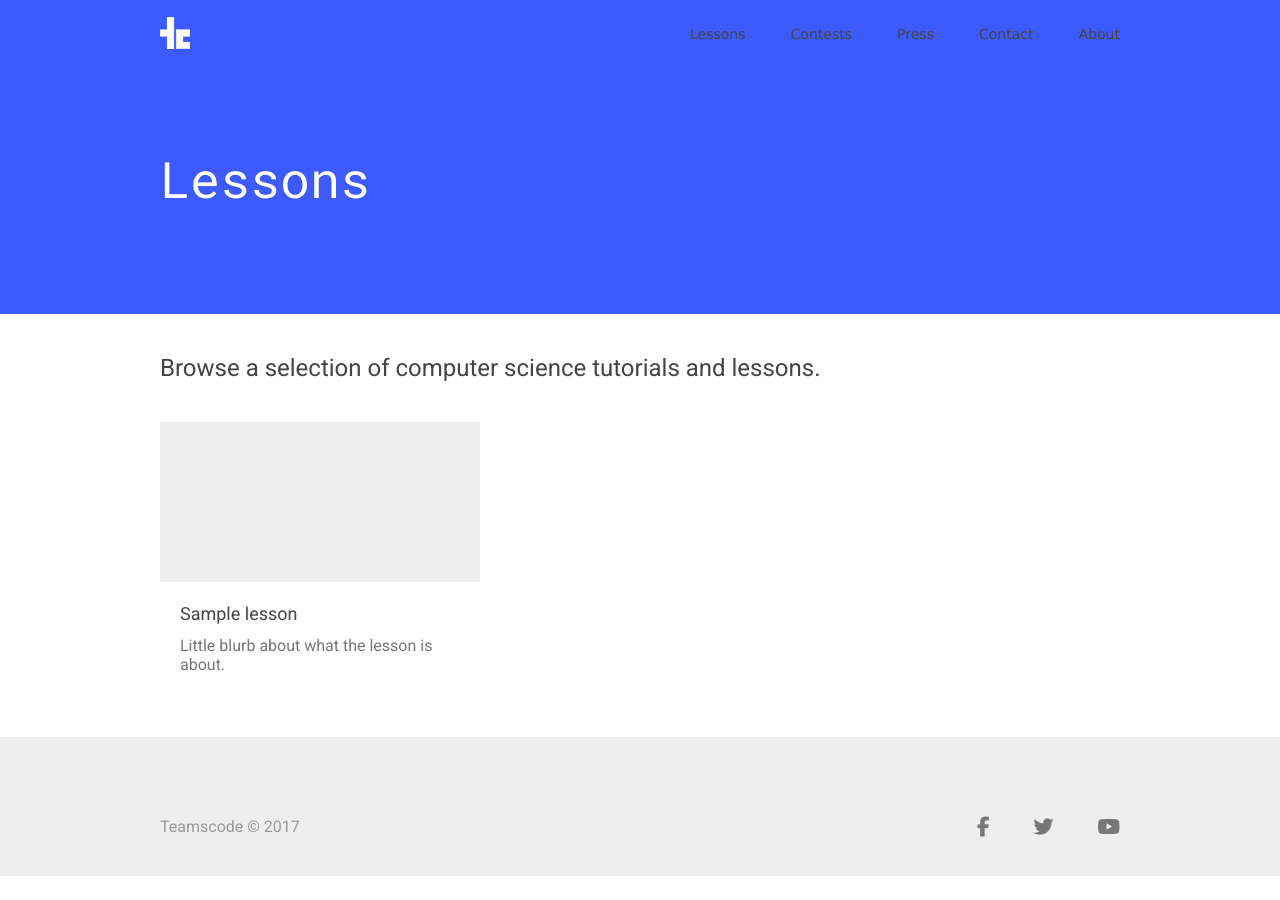
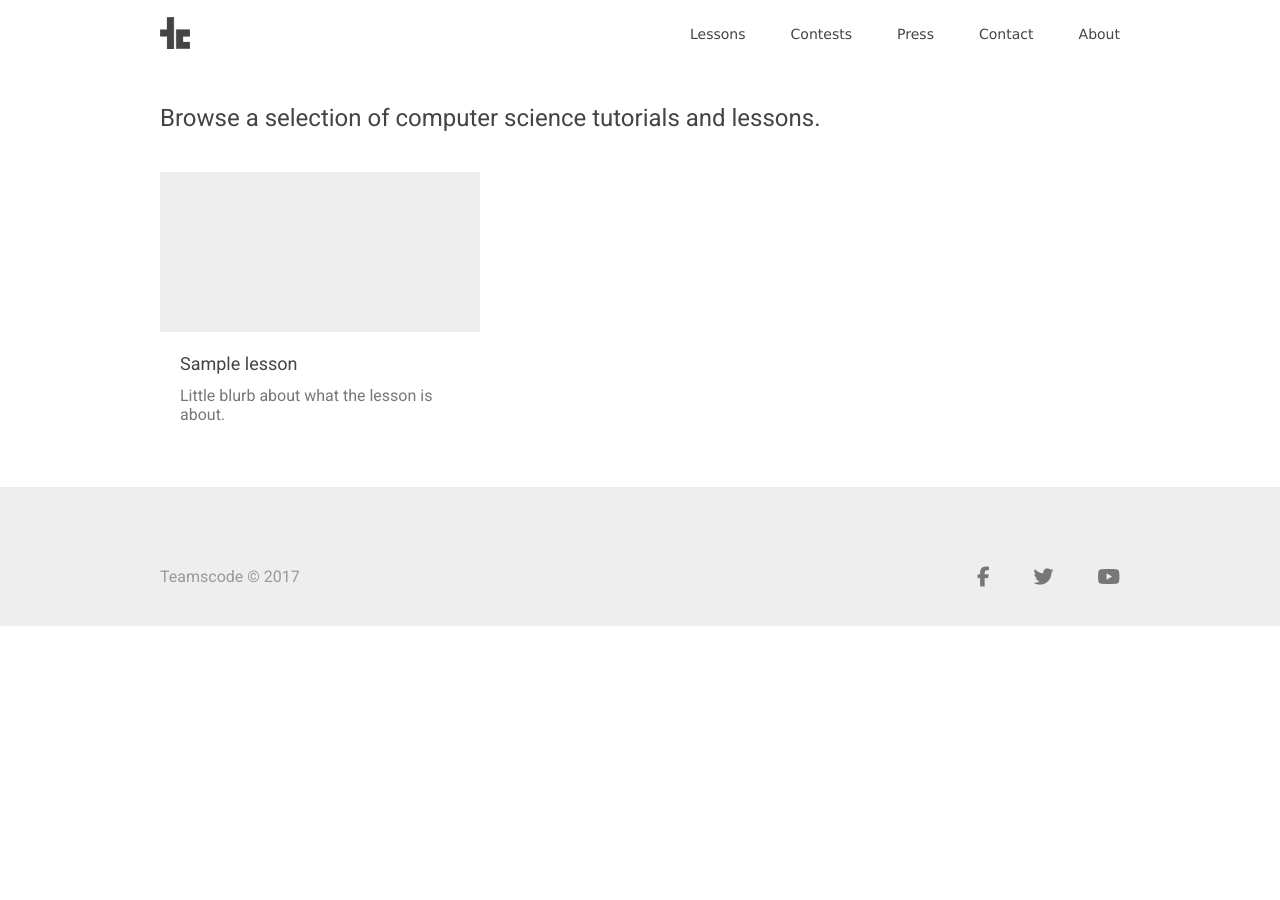
Before and after one commit to teamscode/teamscode.github.io, a Jekyll site: the page built from lessons.html, in a window 1280 px wide. Built offline with Jekyll 4.4.1, drawn with Linux system fonts in a browser that asks for light colours; nearby versions of some CDN libraries.

Commit message:
removed bar at top of each page

```diff
--- a/_layouts/page.html
+++ b/_layouts/page.html
@@ -4,16 +4,9 @@
   <body>
     <div class="page-layout">
       {% include header.html
-         logo="light_logo.svg" %}
+         logo="dark_logo.svg" %}
       {% include scripts.html %}
       <div class="page {{ page.class }}-page">
-        <div class="page-header">
-          <div class="site-max-width">
-            <div class="h1">
-              {{ page.header }}
-            </div>
-          </div>
-        </div>
         <div class="page-content">
           <div class="site-max-width">
             {{ content }}
--- a/_sass/layouts/_page.scss
+++ b/_sass/layouts/_page.scss
@@ -6,8 +6,6 @@
 }
 
 .page-header {
-  padding: 144px 0 80px 0;
-  margin-top: -64px;
 
   .site-max-width {
     > div {
--- a/_sass/pages/_index.scss
+++ b/_sass/pages/_index.scss
@@ -26,7 +26,7 @@
     }
 
     .index-header-section-button {
-      background-color: #F4755F;
+      background-color: #F46D2E;
       border: none;
       color: white;
       padding: 15px 50px;
@@ -41,7 +41,7 @@
       cursor: pointer;
 
       &:hover {
-        background-color: #FF5132;
+        background-color: #F45E18;
       }
   }
   }
```
